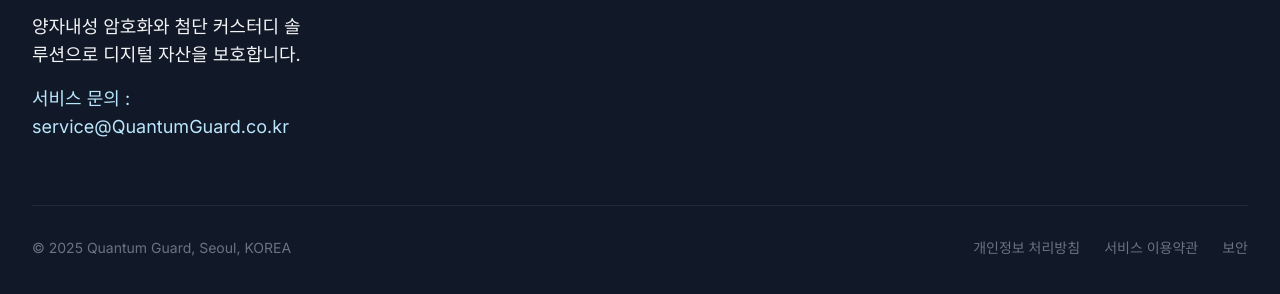
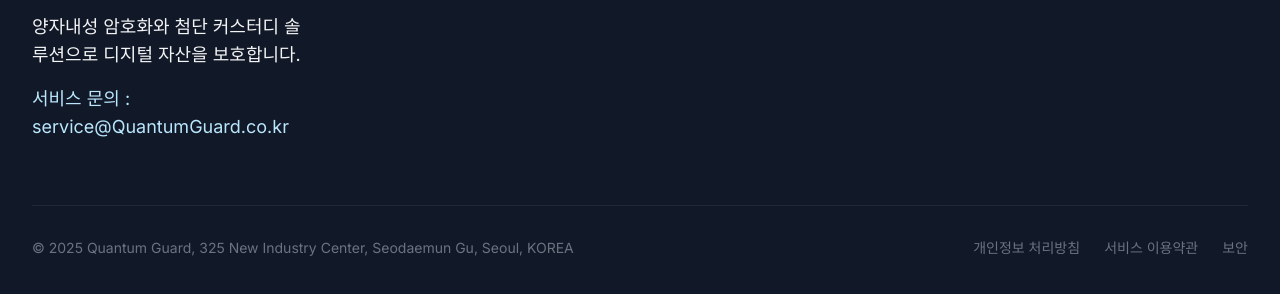
Before and after one commit to sungjooint/quantumguard, a plain HTML site: page index.html in a window 1280 px wide. Shown: the part 3226-3520 px from the top of the page. Drawn offline with nearby package versions, Linux system fonts and the light colour scheme.

Commit message:
Update index.html

```diff
--- a/index.html
+++ b/index.html
@@ -425,7 +425,7 @@
 
             <div class="border-t border-gray-800 mt-12 pt-8 flex flex-col md:flex-row justify-between items-center">
                 <p class="text-gray-500 text-sm mb-4 md:mb-0">
-                    © 2025 Quantum Guard, Seoul, KOREA
+                    © 2025 Quantum Guard, 325 New Industry Center, Seodaemun Gu, Seoul, KOREA
                 </p>
                 <div class="flex space-x-6">
                     <a href="#" class="text-gray-500 hover:text-white text-sm transition-colors">개인정보 처리방침</a>
```
